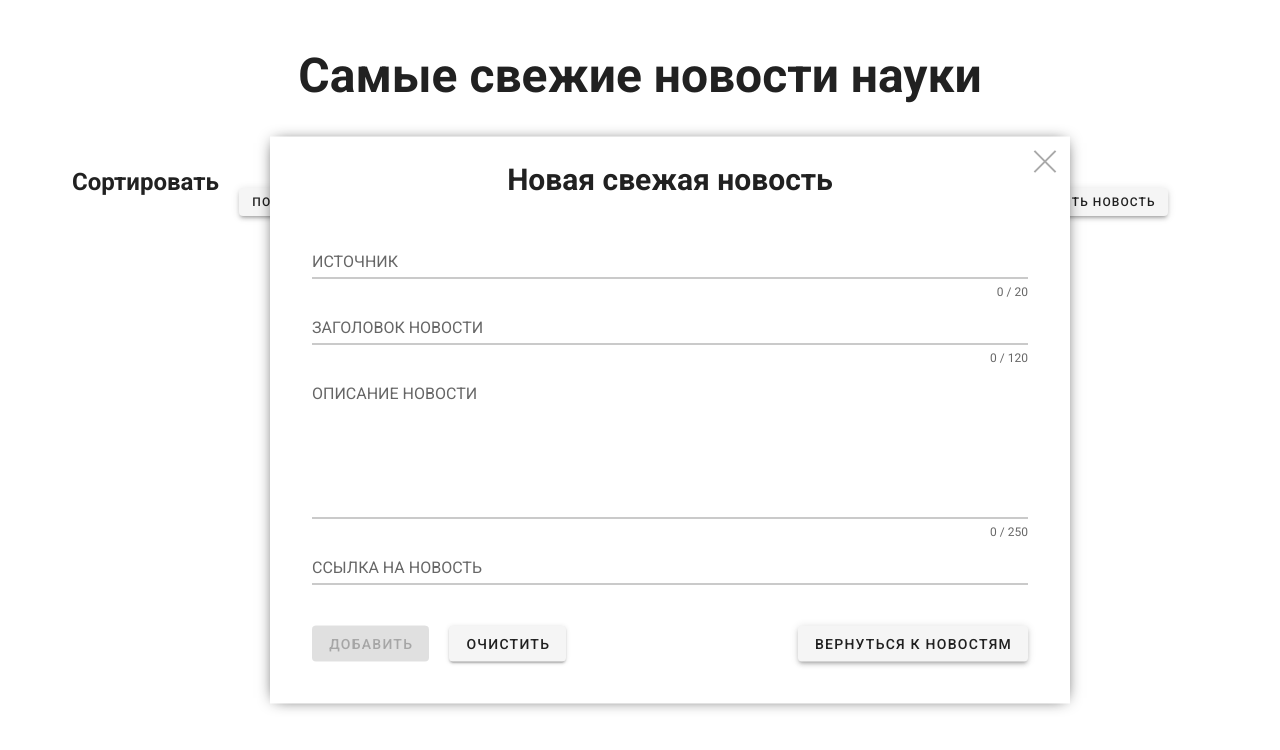
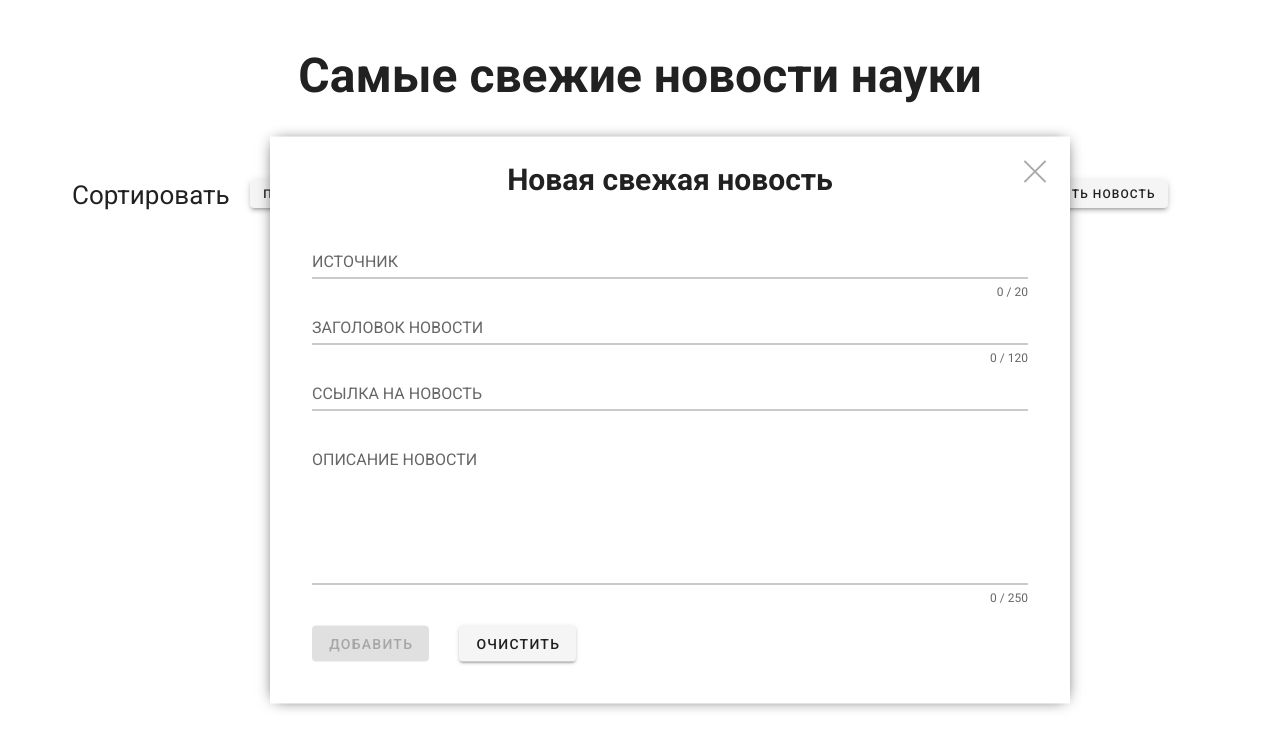
Before and after one commit to Little-red-panda/news_data_table-vue, a Vue app: page / in a window 1280 px wide. Both pictures are taken after typing "Sample" into the empty fields and a click on the button "ДОБАВИТЬ НОВОСТЬ". Shown: the top 750 px of the page. Built offline with nearby package versions, Linux system fonts and the light colour scheme; no server answers.

Commit message:
fix fresh-news

```diff
--- a/src/App.vue
+++ b/src/App.vue
@@ -75,14 +75,16 @@
 
     <div class="fresh-news" v-if="isVisible">
       <span
+        tabindex="0"
         class="fresh-news__close"
         @click="isVisible = !isVisible"
+        @keyup.esc="isVisible = false"
       ></span>
       <h2>Новая свежая новость</h2>
 
       <v-container class="fresh-news__form">
 
-        <form @submit.prevent="onSubmit">
+        <form @submit.prevent>
 
           <v-text-field
             class="fresh-news__input-source"
@@ -106,6 +108,17 @@
             @blur="$v.inputTitle.$touch()"
           ></v-text-field>
 
+          <v-text-field
+            class="fresh-news__input-url"
+            v-model="inputUrl"
+            :error-messages="inputUrlErrors"
+            :class="{'is-invalid': $v.inputUrl.$error}"
+            label="ССЫЛКА НА НОВОСТЬ"
+            required
+            url
+            @blur="$v.inputUrl.$touch()"
+          ></v-text-field>
+
           <v-textarea
             class="fresh-news__input-description"
             v-model="inputDescription"
@@ -116,17 +129,6 @@
             hide-details="auto"
             no-resize
           ></v-textarea>
-
-          <v-text-field
-            class="fresh-news__input-url"
-            v-model="inputUrl"
-            :error-messages="inputUrlErrors"
-            :class="{'is-invalid': $v.inputUrl.$error}"
-            label="ССЫЛКА НА НОВОСТЬ"
-            required
-            url
-            @blur="$v.inputUrl.$touch()"
-          ></v-text-field>
 
           <v-btn
             class="fresh-news__btn-submit"
@@ -143,12 +145,6 @@
             Очистить
           </v-btn>
 
-          <v-btn
-            class="fresh-news__btn-back"
-            elevation="3"
-            @click="isVisible = !isVisible"
-          >Вернуться к новостям
-          </v-btn>
         </form>
       </v-container>
     </div>
@@ -213,18 +209,20 @@ export default {
     }
   },
 
+  created: function () {
+    document.addEventListener('keyup', this.myMethod)
+  },
+
   mounted () {
     axios.get('http://newsapi.org/v2/top-headlines?country=ru&category=science&apiKey=595eb52772fc46a0a2e1ec29428c872d')
       .then(response => {
         this.news = response.data.articles
-        console.log(this.news)
         this.news.forEach(function (newsItem) {
           newsItem.publishedAt = new Date(newsItem.publishedAt).toLocaleDateString()
           if (newsItem.description === null) {
             newsItem.description = ''
           }
           newsItem.description = '<p>' + newsItem.description + ' <a href="' + newsItem.url + '">[Подробнее]</a></p>'
-          // newsItem.url = '<a href="' + newsItem.url + '">' + newsItem.source.name.toLowerCase() + '</a>'
           return newsItem
         })
       })
@@ -264,15 +262,12 @@ export default {
       const errors = []
       if (!this.$v.inputUrl.$dirty) return errors
       !this.$v.inputUrl.required && errors.push('Укажите URL новости')
-      !this.$v.inputUrl.url && errors.push('Несоответствующий формат')
+      !this.$v.inputUrl.url && errors.push('Несоответствует формату "http://..."')
       return errors
     }
   },
 
   methods: {
-    onSubmit () {
-      console.log('Новость добавлена')
-    },
     sortData () {
       if (this.isSortData) {
         this.news.sort((a, b) => a.publishedAt > b.publishedAt ? 1 : -1)
@@ -292,18 +287,32 @@ export default {
       this.newNews.publishedAt = new Date().toLocaleDateString()
       this.newNews.source.name = this.inputSource
       this.newNews.title = this.inputTitle
-      this.newNews.description = this.inputDescription
-      console.log(this.newNews)
-      console.log(this.publishedAt)
+      this.newNews.description = this.inputDescription + ' <a href="' + this.inputUrl + '">[Подробнее]</a>'
+      this.newNews.url = this.inputUrl
       this.news.push(this.newNews)
       alert('Новость добавлена')
-      return this.news
+      this.newNews = {
+        publishedAt: '',
+        source: {
+          name: ''
+        },
+        title: '',
+        description: '',
+        url: ''
+      }
+      return this.newNews
     },
     clear () {
       this.$v.$reset()
       this.inputSource = ''
       this.inputTitle = ''
       this.inputDescription = ''
+      this.inputUrl = ''
+    },
+    myMethod (event) {
+      if (event.keyCode === 27) {
+        this.isVisible = false
+      }
     }
   }
 }
@@ -330,8 +339,10 @@ h1 {
 }
 
 .sort__text {
-  font-weight: bold;
-  font-size: 24px;
+  margin: 0;
+  font-weight: 400;
+  font-size: 26px;
+  line-height: 26px;
   margin-right: 20px;
 }
 
@@ -392,8 +403,8 @@ h1 {
   width: 30px;
   height: 30px;
   position: absolute;
-  top: 10px;
-  right: 10px;
+  top: 20px;
+  right: 20px;
   transition: 0.2s;
 }
 
@@ -432,7 +443,7 @@ h2 {
   margin: 0 0 30px;
 }
 
-.fresh-news__input-url {
+.fresh-news__input-description {
   margin-bottom: 20px;
 }
 
@@ -441,15 +452,7 @@ h2 {
 }
 
 .fresh-news__btn-submit {
-  margin: 0 20px 0 30px;
+  margin: 0 30px;
 }
 
-.fresh-news__btn-clear {
-  margin: 0 20px 0 0;
-}
-
-.fresh-news__btn-back {
-  float: right;
-  margin-right: 30px;
-}
 </style>
--- a/src/main.js
+++ b/src/main.js
@@ -1,7 +1,5 @@
 import Vue from 'vue'
 import vuetify from './plugins/vuetify'
-import router from './router'
-import store from './store'
 import Vuelidate from 'vuelidate'
 import App from './App.vue'
 
@@ -10,8 +8,6 @@ Vue.config.productionTip = false
 window.axios = require('axios')
 
 new Vue({
-  router,
-  store,
   vuetify,
   Vuelidate,
   render: h => h(App)
```
